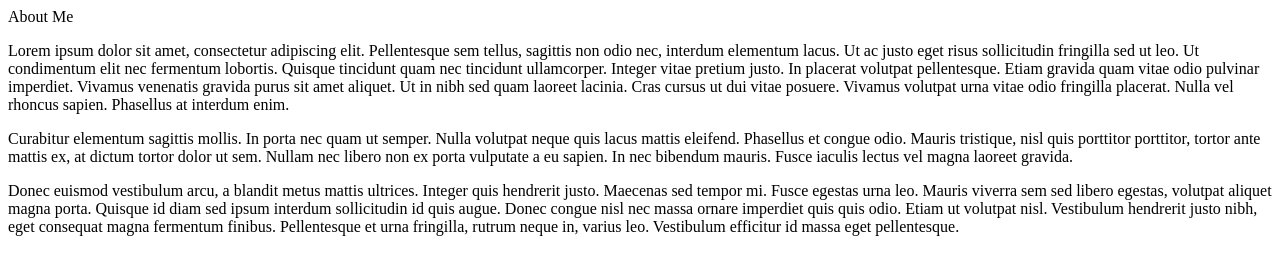
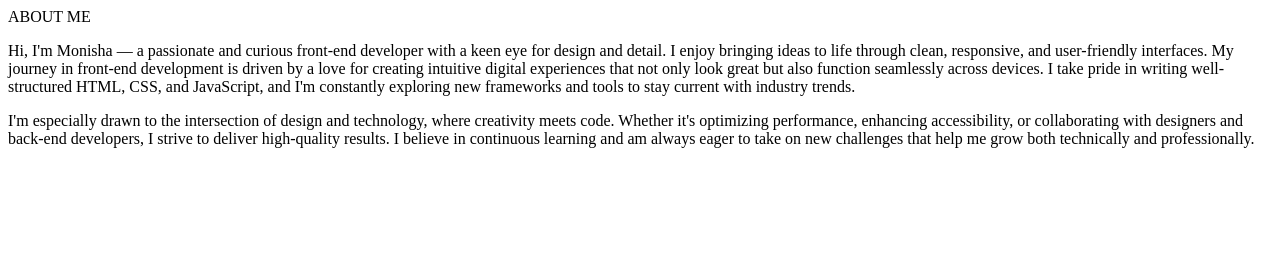
Before and after one commit to Monishamatthew/basic_portfolio, a plain HTML site: page aboutme.html in a window 1280 px wide. Drawn offline with Linux system fonts and the light colour scheme.

Commit message:
Update aboutme.html

```diff
--- a/aboutme.html
+++ b/aboutme.html
@@ -1,9 +1,18 @@
-About Me
-<p>
-Lorem ipsum dolor sit amet, consectetur adipiscing elit. Pellentesque sem tellus, sagittis non odio nec, interdum elementum lacus. Ut ac justo eget risus sollicitudin fringilla sed ut leo. Ut condimentum elit nec fermentum lobortis. Quisque tincidunt quam nec tincidunt ullamcorper. Integer vitae pretium justo. In placerat volutpat pellentesque. Etiam gravida quam vitae odio pulvinar imperdiet. Vivamus venenatis gravida purus sit amet aliquet. Ut in nibh sed quam laoreet lacinia. Cras cursus ut dui vitae posuere. Vivamus volutpat urna vitae odio fringilla placerat. Nulla vel rhoncus sapien. Phasellus at interdum enim.
-</p><p>
-Curabitur elementum sagittis mollis. In porta nec quam ut semper. Nulla volutpat neque quis lacus mattis eleifend. Phasellus et congue odio. Mauris tristique, nisl quis porttitor porttitor, tortor ante mattis ex, at dictum tortor dolor ut sem. Nullam nec libero non ex porta vulputate a eu sapien. In nec bibendum mauris. Fusce iaculis lectus vel magna laoreet gravida.
+<!DOCTYPE html>
+<html lang="en">
+<head>
+    <meta charset="UTF-8">
+    <meta name="viewport" content="width=device-width, initial-scale=1.0">
+    <title>Document</title>
+</head>
+<body>
+    ABOUT ME
+  <p>Hi, I'm Monisha — a passionate and curious front-end developer with a keen eye for design and detail. I enjoy bringing ideas to life through clean, responsive, and user-friendly interfaces. My journey in front-end development is driven by a love for creating intuitive digital experiences that not only look great but also function seamlessly across devices. I take pride in writing well-structured HTML, CSS, and JavaScript, and I'm constantly exploring new frameworks and tools to stay current with industry trends.
+  </p>
+  <p>
+I'm especially drawn to the intersection of design and technology, where creativity meets code. Whether it's optimizing performance, enhancing accessibility, or collaborating with designers and back-end developers, I strive to deliver high-quality results. I believe in continuous learning and am always eager to take on new challenges that help me grow both technically and professionally.
 </p>
-<p>
-Donec euismod vestibulum arcu, a blandit metus mattis ultrices. Integer quis hendrerit justo. Maecenas sed tempor mi. Fusce egestas urna leo. Mauris viverra sem sed libero egestas, volutpat aliquet magna porta. Quisque id diam sed ipsum interdum sollicitudin id quis augue. Donec congue nisl nec massa ornare imperdiet quis quis odio. Etiam ut volutpat nisl. Vestibulum hendrerit justo nibh, eget consequat magna fermentum finibus. Pellentesque et urna fringilla, rutrum neque in, varius leo. Vestibulum efficitur id massa eget pellentesque.
-</p>
+
+
+</body>
+</html>
```
